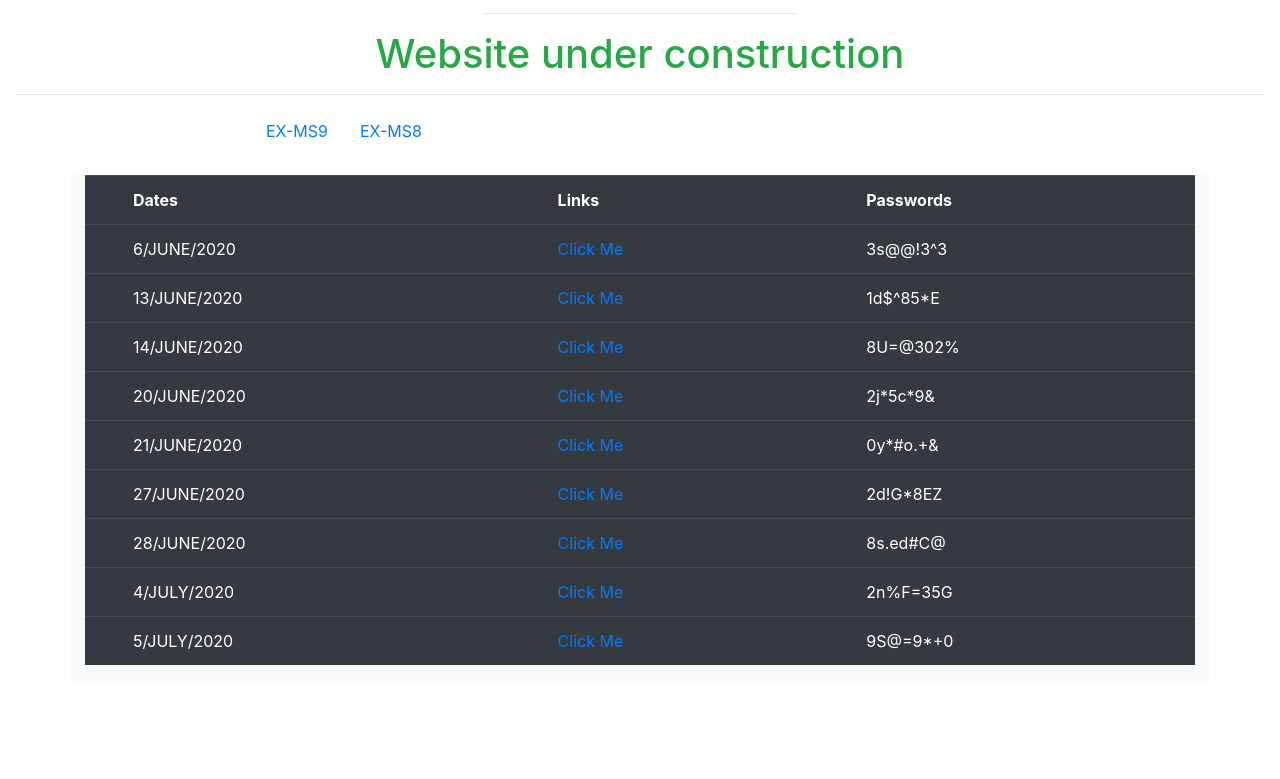
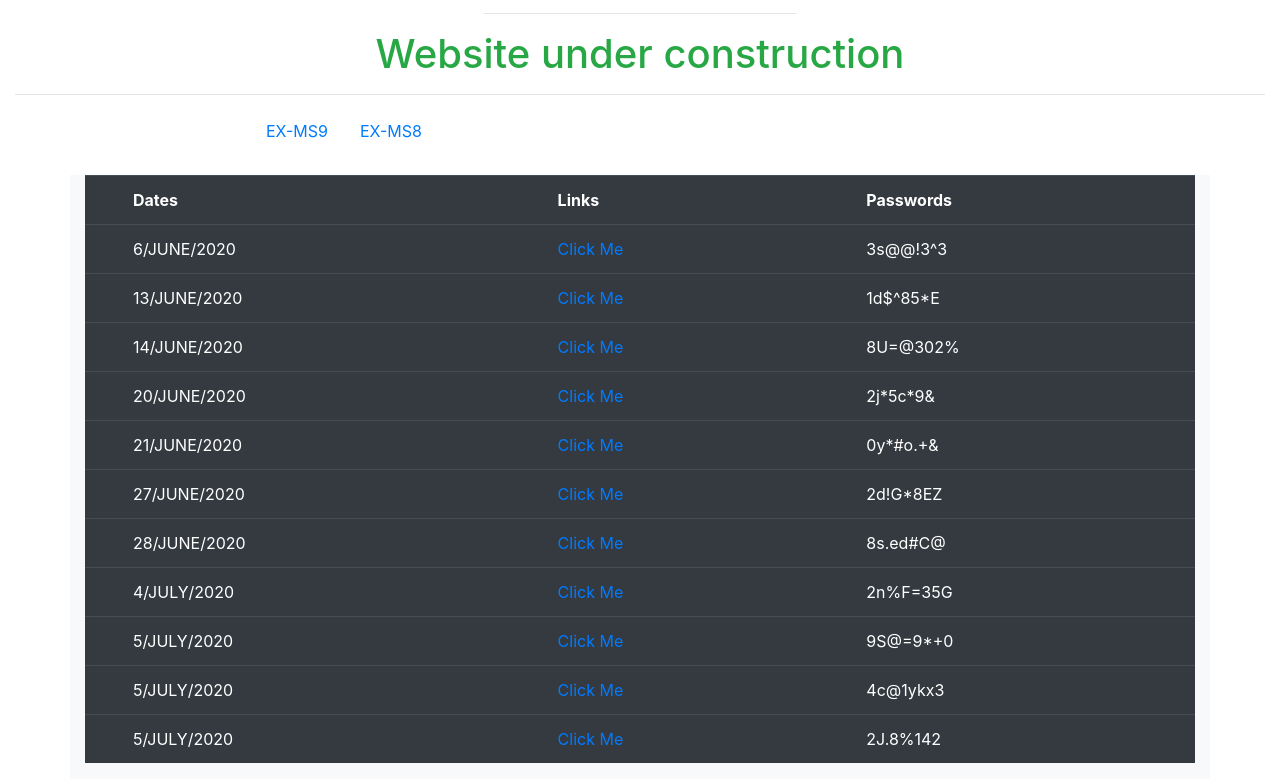
Before and after one commit to Talha-H/Recordings.github.io, a plain HTML site: page index.html in a window 1280 px wide. Shown: the part 955-1734 px from the top of the page. Before the commit the page ends 1636 px from the top, so only its background shows below. Drawn offline with nearby package versions, Linux system fonts and the light colour scheme.

Commit message:
second update

```diff
--- a/index.html
+++ b/index.html
@@ -154,6 +154,16 @@
                     <td class="pl-5"><a href="https://us02web.zoom.us/rec/share/tO57E5vO3CBOX5Hc1kKHXv8eJInlaaa8hyQZqfEPzh0l63xiqZm9NonUfKOQsrQN">Click Me</a></td>
                     <td class="pl-5">9S@=9*+0</td>
                   </tr>
+                  <tr>
+                    <td class="pl-5">5/JULY/2020</td>
+                    <td class="pl-5"><a href="https://us02web.zoom.us/rec/share/y8c2bInJ2DpOAc_c0l36YqUmA6PXeaa8hilLr6ULmB7uNT9EDaZVjhnZFyOiJJDN">Click Me</a></td>
+                    <td class="pl-5">4c@1ykx3</td>
+                  </tr>
+                  <tr>
+                    <td class="pl-5">5/JULY/2020</td>
+                    <td class="pl-5"><a href="https://us02web.zoom.us/rec/share/-PdpFevry2pJfo3csUPkeY8aOavBeaa81nAe_PULzkmhAPAdejNAMqsqbcG7kvMi">Click Me</a></td>
+                    <td class="pl-5">2J.8%142</td>
+                  </tr>
               </table>
            </div>
           </section>
```
